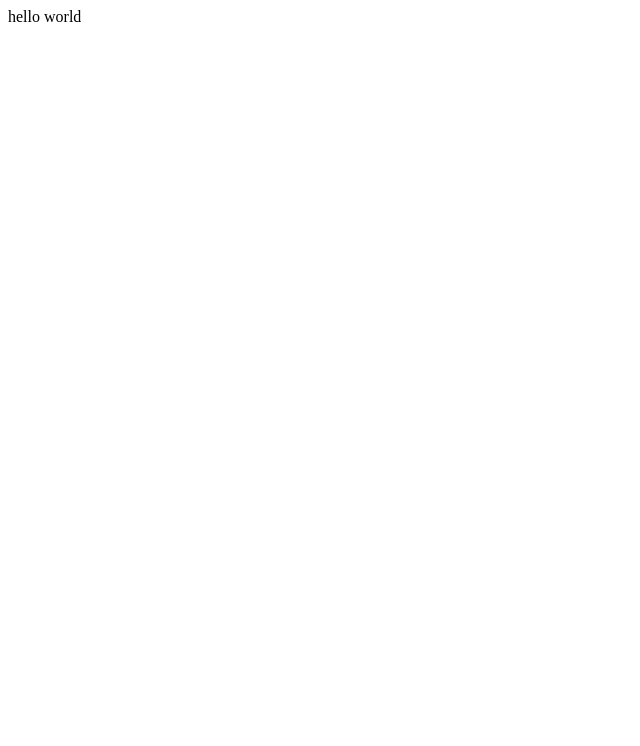
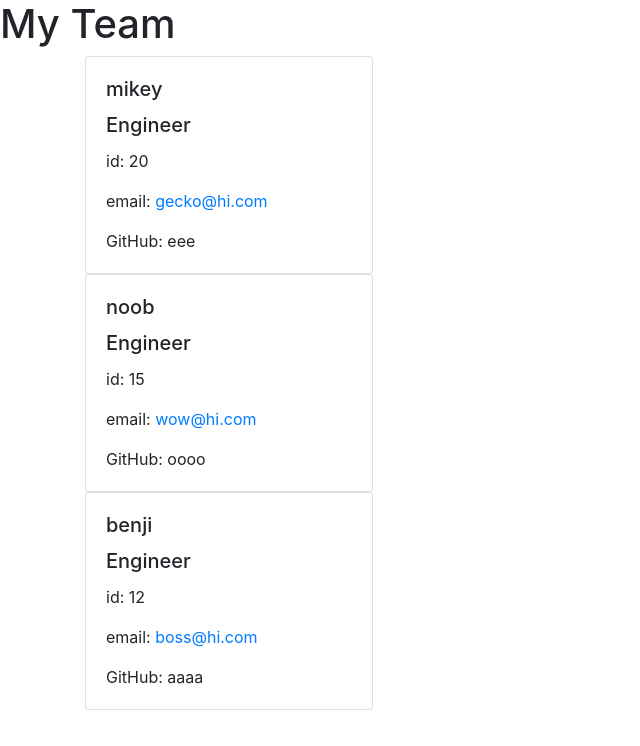
Before and after one commit to lundbmp/team-profile-generator, a website: page public/index.html in a window 1280 px wide. Shown: the whole page, without its empty margins (0-640 px from the left). Drawn offline with nearby package versions, Linux system fonts and the light colour scheme.

Commit message:
added index generating capabilities

```diff
--- a/public/index.html
+++ b/public/index.html
@@ -1 +1,55 @@
-hello world
+
+    <!DOCTYPE html>
+    <html lang="en">
+    <head>
+        <meta charset="UTF-8">
+        <meta http-equiv="X-UA-Compatible" content="IE=edge">
+        <meta name="viewport" content="width=device-width, initial-scale=1.0">
+        <link rel="stylesheet"
+            href="https://cdn.jsdelivr.net/npm/bootstrap@4.3.1/dist/css/bootstrap.min.css"
+            integrity="sha384-ggOyR0iXCbMQv3Xipma34MD+dH/1fQ784/j6cY/iJTQUOhcWr7x9JvoRxT2MZw1T"
+            crossorigin="anonymous">
+        <link rel="stylesheet" href="./assets/css/style.css">
+        <title>My Team</title>
+    </head>
+    <body>
+        <header>
+            <h1>My Team</h1>
+        </header>
+        <main>
+            <div class="container">
+
+    <div class="card" style="width: 18rem;">
+        <div class="card-body">
+            <h5 class="card-title">mikey</h5>
+            <h5 class="card-title">Engineer</h5>
+            <p class="card-text">id: 20</p>
+            <p class="card-text">email: <a href="mailto:gecko@hi.com">gecko@hi.com</a></p>
+            <p class="card-text">GitHub: eee</p>
+        </div>
+    </div>
+
+    <div class="card" style="width: 18rem;">
+        <div class="card-body">
+            <h5 class="card-title">noob</h5>
+            <h5 class="card-title">Engineer</h5>
+            <p class="card-text">id: 15</p>
+            <p class="card-text">email: <a href="mailto:wow@hi.com">wow@hi.com</a></p>
+            <p class="card-text">GitHub: oooo</p>
+        </div>
+    </div>
+
+    <div class="card" style="width: 18rem;">
+        <div class="card-body">
+            <h5 class="card-title">benji</h5>
+            <h5 class="card-title">Engineer</h5>
+            <p class="card-text">id: 12</p>
+            <p class="card-text">email: <a href="mailto:boss@hi.com">boss@hi.com</a></p>
+            <p class="card-text">GitHub: aaaa</p>
+        </div>
+    </div>
+
+            </div>
+        </main>
+    </body>
+    </html>
```
Also changed, not shown: index.js (+6 -1 lines).
